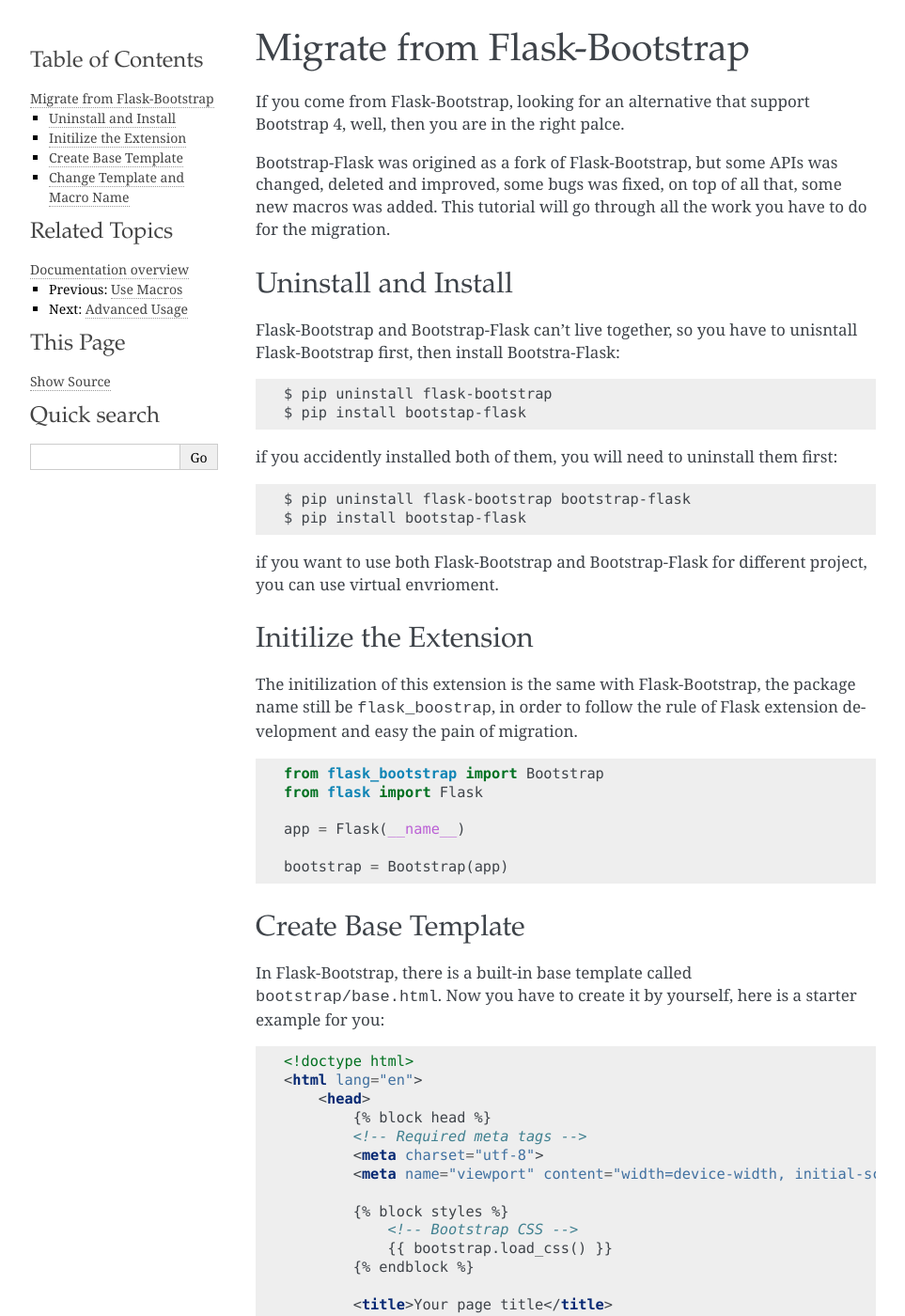
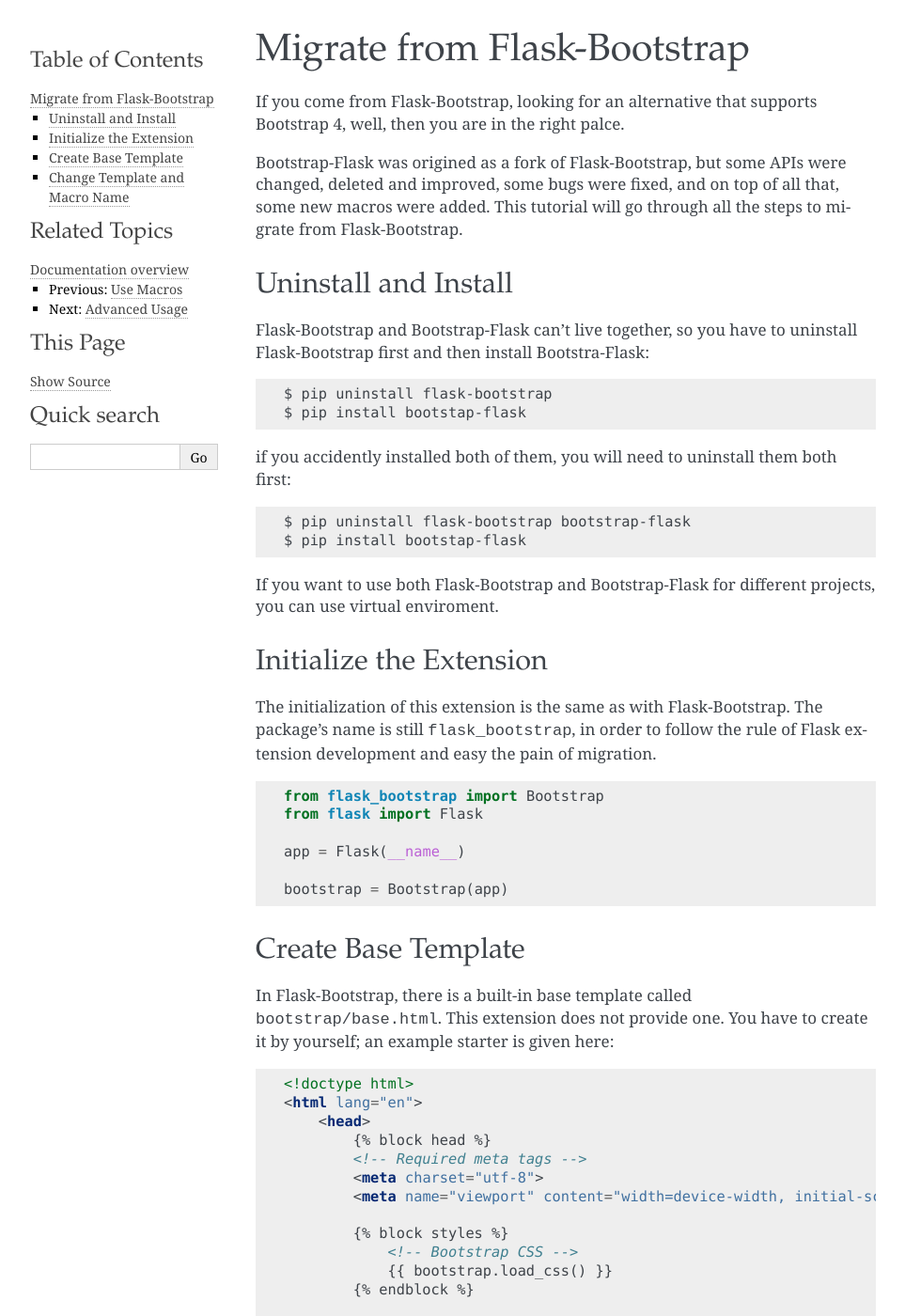
Before and after one commit to VV-YY/bootstrap_flask, a Sphinx documentation site: the page built from docs/migrate.rst, in a window 1280 px wide and 1400 px high. Shown: the whole window at 94% size, without its empty margins (148-1111 px from the left). Built offline with Sphinx 7.4.7, drawn with Linux system fonts in a browser that asks for light colours; some of the changed text lies outside the part shown.

Commit message:
Fixed several typos in docs (#66)
* Improve spelling a bit

* Typo

* Typos

```diff
--- a/docs/macros.rst
+++ b/docs/macros.rst
@@ -105,7 +105,7 @@ API
     :param button_map: A dictionary, mapping button field name to Bootstrap button style names. For example,
                       ``{'submit': 'success'}``. This will overwrite ``button_style`` and ``BOOTSTRAP_BTN_STYLE``.
 
-.. tip:: See :ref:`button_customizatoin` to learn how to customize form buttons.
+.. tip:: See :ref:`button_customization` to learn how to customize form buttons.
 
 render_form()
 ---------------
--- a/docs/migrate.rst
+++ b/docs/migrate.rst
@@ -1,36 +1,36 @@
 Migrate from Flask-Bootstrap
 =============================
 
-If you come from Flask-Bootstrap, looking for an alternative that support Bootstrap 4, well, then you
+If you come from Flask-Bootstrap, looking for an alternative that supports Bootstrap 4, well, then you
 are in the right palce.
 
-Bootstrap-Flask was origined as a fork of Flask-Bootstrap, but some APIs was changed, deleted and improved,
-some bugs was fixed, on top of all that, some new macros was added. This tutorial will go through all the
-work you have to do for the migration.
+Bootstrap-Flask was origined as a fork of Flask-Bootstrap, but some APIs were changed, deleted and improved,
+some bugs were fixed, and on top of all that, some new macros were added. This tutorial will go through all the
+steps to migrate from Flask-Bootstrap.
 
 Uninstall and Install
 ----------------------
-Flask-Bootstrap and Bootstrap-Flask can't live together, so you have to unisntall
-Flask-Bootstrap first, then install Bootstra-Flask:
+Flask-Bootstrap and Bootstrap-Flask can't live together, so you have to uninstall
+Flask-Bootstrap first and then install Bootstra-Flask:
 
 .. code-block:: bash
 
     $ pip uninstall flask-bootstrap
     $ pip install bootstap-flask
 
-if you accidently installed both of them, you will need to uninstall them first:
+if you accidently installed both of them, you will need to uninstall them both first:
 
 .. code-block:: bash
 
     $ pip uninstall flask-bootstrap bootstrap-flask
     $ pip install bootstap-flask
 
-if you want to use both Flask-Bootstrap and Bootstrap-Flask for different project, you can use virtual envrioment.
+If you want to use both Flask-Bootstrap and Bootstrap-Flask for different projects, you can use virtual enviroment.
 
-Initilize the Extension
+Initialize the Extension
 ------------------------
 
-The initilization of this extension is the same with Flask-Bootstrap, the package name still be ``flask_boostrap``,
+The initialization of this extension is the same as with Flask-Bootstrap. The package's name is still ``flask_bootstrap``,
 in order to follow the rule of Flask extension development and easy the pain of migration.
 
 .. code-block:: python
@@ -45,8 +45,8 @@ in order to follow the rule of Flask extension development and easy the pain of
 Create Base Template
 ---------------------
 
-In Flask-Bootstrap, there is a built-in base template called ``bootstrap/base.html``. Now you have to create it
-by yourself, here is a starter example for you:
+In Flask-Bootstrap, there is a built-in base template called ``bootstrap/base.html``. This extension does not provide one. You have to create it
+by yourself; an example starter is given here:
 
 .. code-block:: html
 
@@ -115,7 +114,7 @@ to:
 
     {% from 'bootstrap/form.html' import render_form, render_field %}
 
-The macros below was removed (or not supported yet):
+The macros below were removed (or not supported yet):
 
 - ie8()
 - icon()
```
Also changed, not shown: other parts of docs/migrate.rst (+6 -7 lines), docs/basic.rst (+5 -6 lines).
